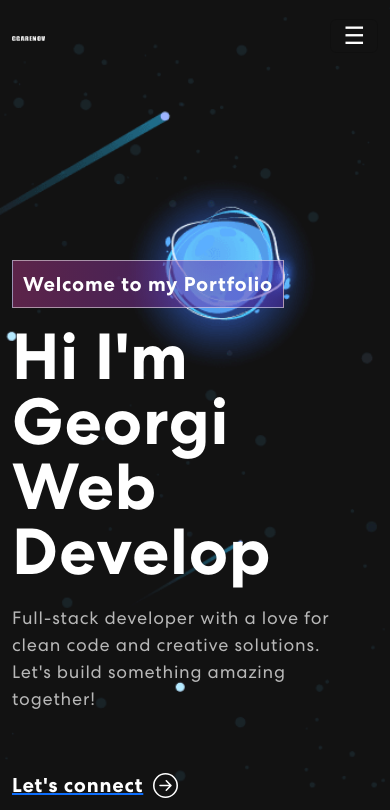
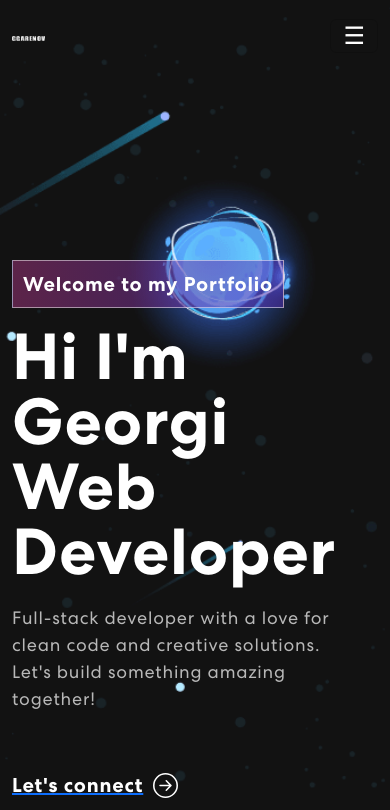
Before and after one commit to GGarenov/portfolio-website, a React (Create React App) app in the folder portfolio-app/: page / in a window 390 px wide. Shown: the top 810 px of the page. Built offline with nearby package versions, Linux system fonts and the light colour scheme.

Commit message:
Banner is updated for mobile version

```diff
--- a/portfolio-app/src/components/Banner.js
+++ b/portfolio-app/src/components/Banner.js
@@ -42,6 +42,9 @@ function Banner() {
     }
   };
 
+  // Check if the screen width is greater than 768px (adjust as needed)
+  const isMobile = window.innerWidth <= 768;
+
   return (
     <section className="banner" id="home">
       <Container>
@@ -49,7 +52,8 @@ function Banner() {
           <Col xs={12} md={6} xl={7}>
             <span className="tagline">Welcome to my Portfolio</span>
             <h1>
-              {`Hi I'm Georgi`} <span className="wrap">{text}</span>
+              {isMobile ? `Hi I'm Georgi Web Developer` : `Hi I'm Georgi`}{" "}
+              <span className="wrap">{isMobile ? "" : text}</span>
             </h1>
             <p>
               Full-stack developer with a love for clean code and creative solutions. Let's build something amazing
```
